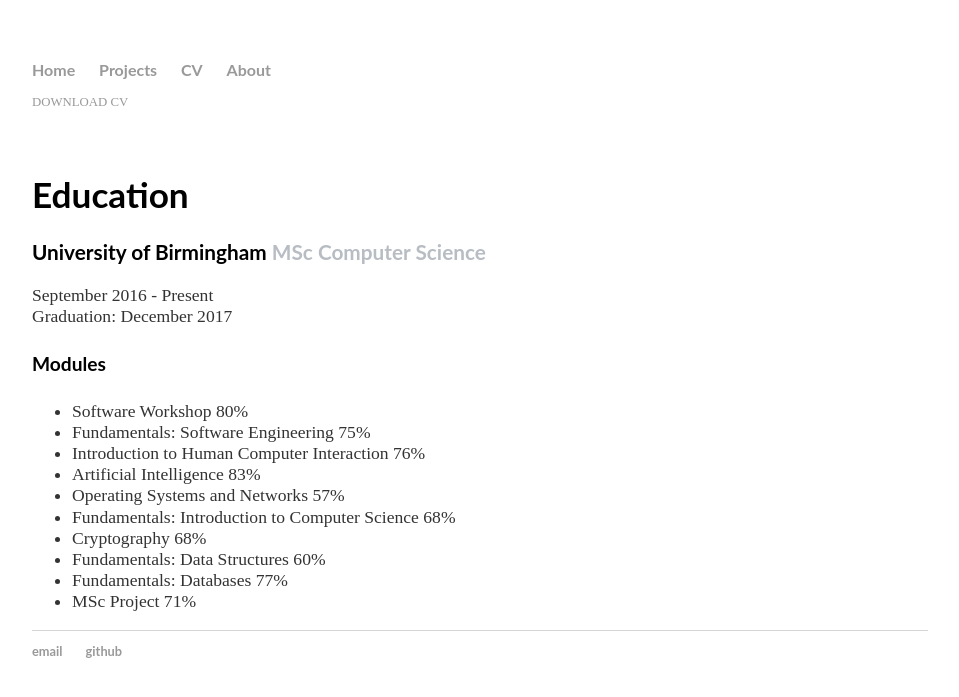
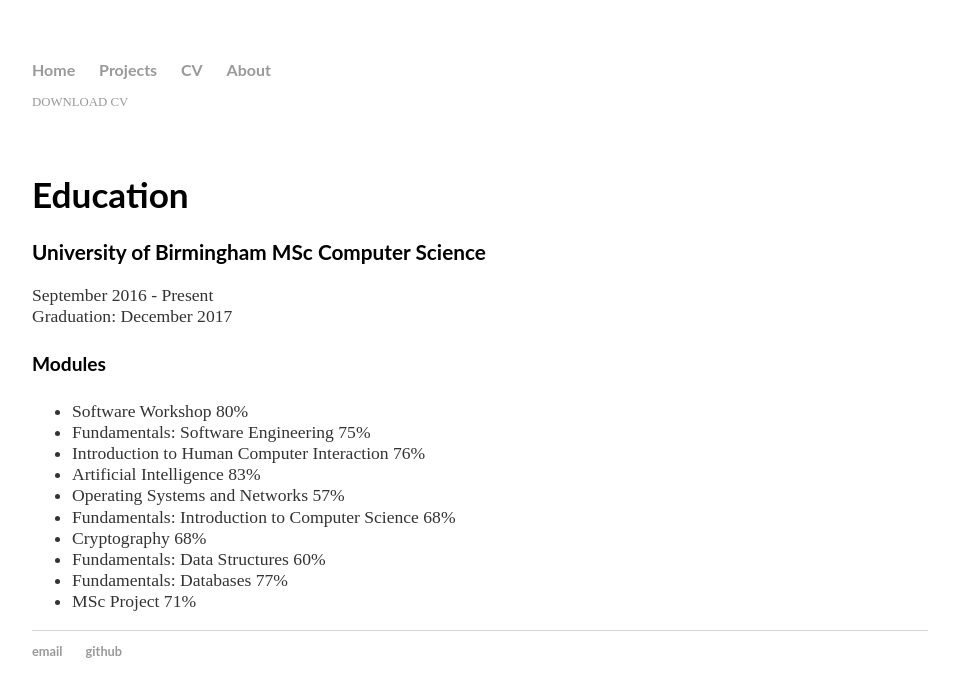
Before and after one commit to sosnovska/Portfolio-old-version, a Jekyll site: the page built from cv/index.html, in a window 1280 px wide. Shown: the top 697 px of the page, without its empty margins (160-1119 px from the left). Built offline with Jekyll 4.4.1, drawn with Linux system fonts in a browser that asks for light colours.

Commit message:
update main.css

```diff
--- a/css/main.css
+++ b/css/main.css
@@ -10,7 +10,6 @@
 h2 { font-size: 1.6em; }
 h3 { font-size: 1.3em; }
 h4 { font-size: 1.2em; }
-span.grey { color:#b8bdc4;font-weight:bold;font-family: 'Lato', sans-serif;font-size:20 }
 
 nav ul, footer ul { font-size: 1em; font-family: 'Lato', sans-serif; padding: 0px; list-style: none; font-weight: bold; }
 nav ul li, footer ul li { display: inline; margin-right: 20px; }
```
